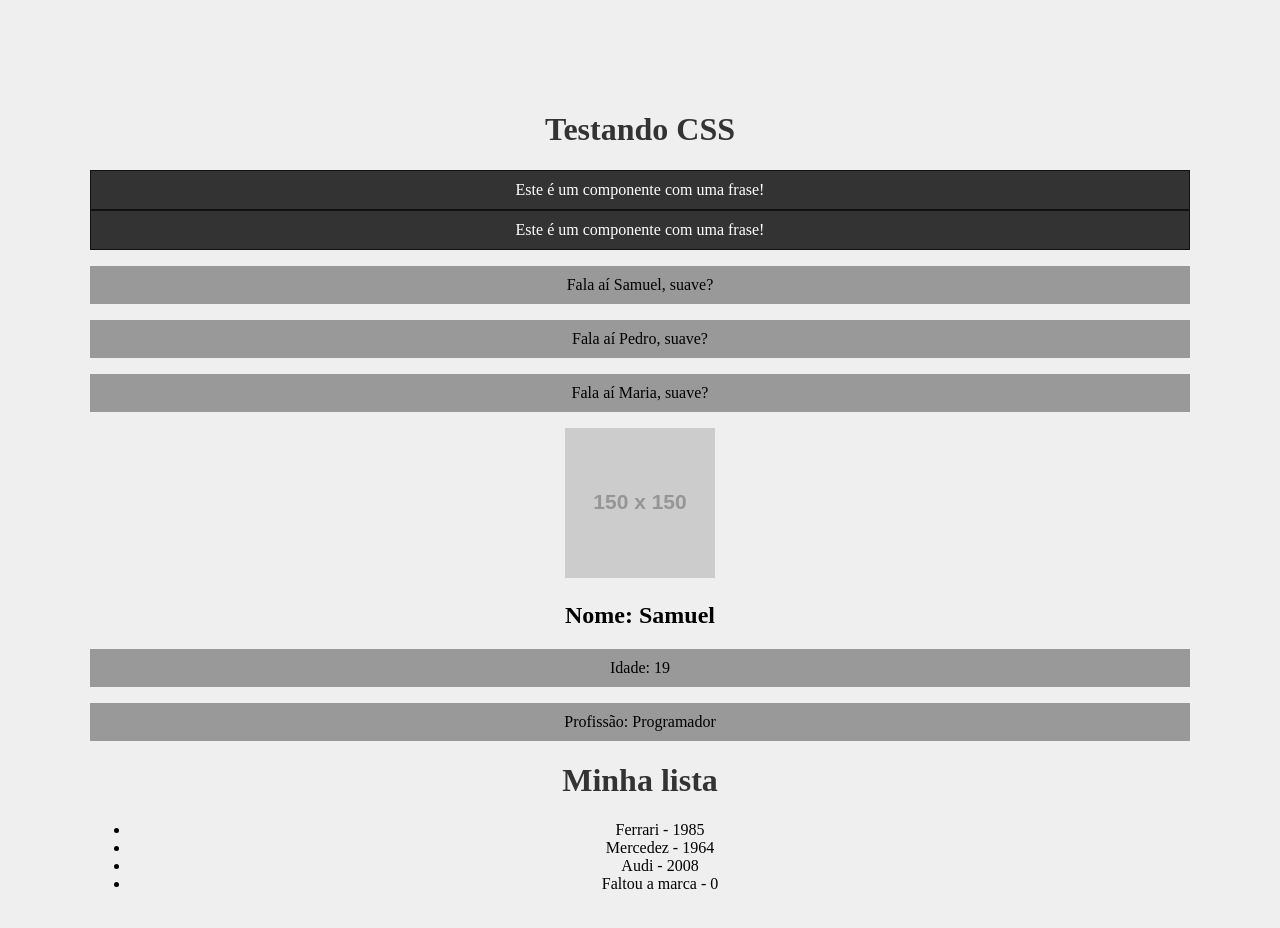
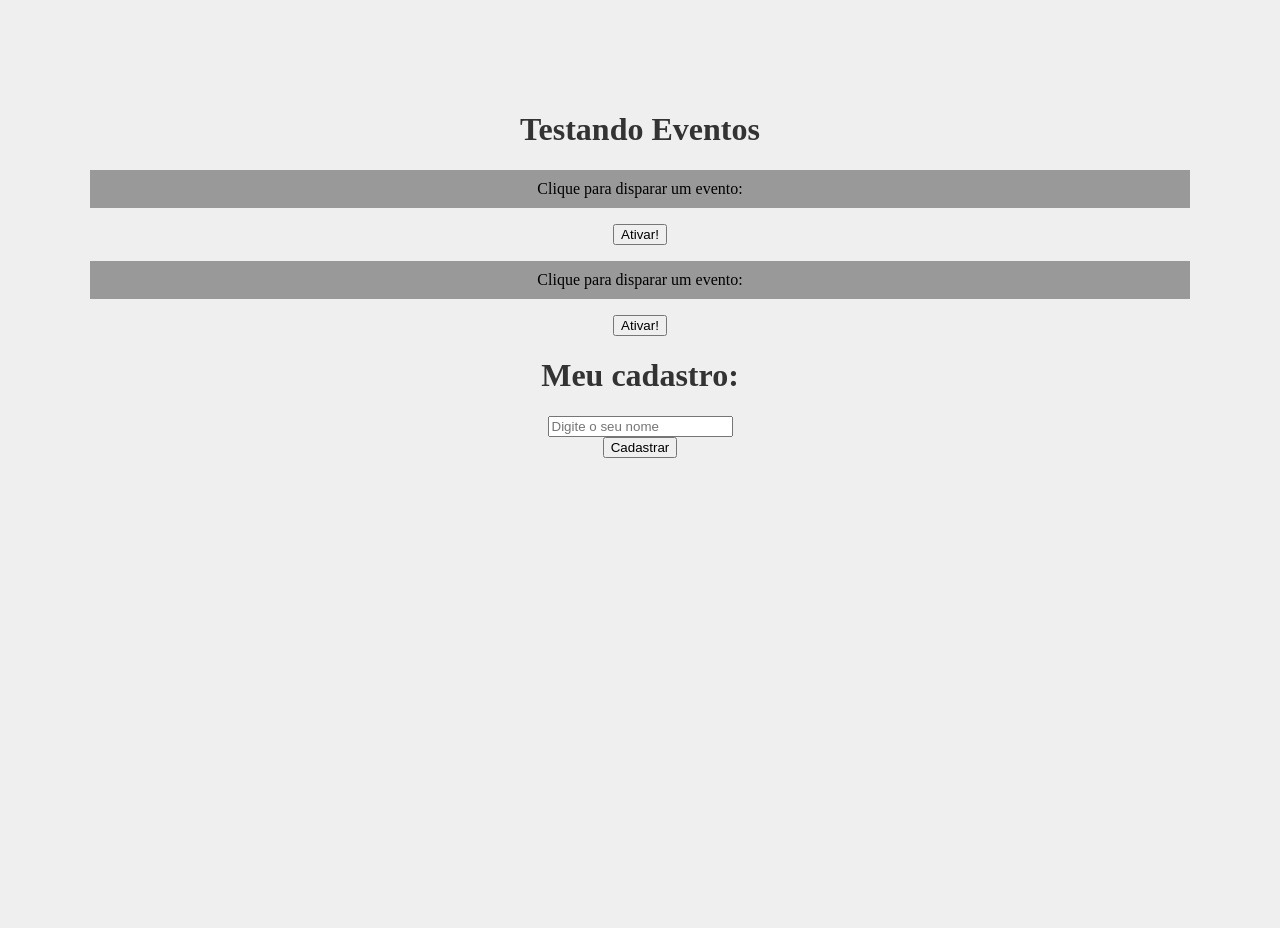
Before and after one commit to Samuel-Nun3s/Estudos-React, a React (Vite) app: page / in a window 1280 px wide. Shown: the top 928 px of the page. Built offline with nearby package versions, Linux system fonts and the light colour scheme.

Commit message:
Eventos no React

```diff
--- a/src/App.jsx
+++ b/src/App.jsx
@@ -1,27 +1,15 @@
 import './App.css';
-import HelloWorld from './components/HelloWorld.jsx';
-import SayMyName from './components/SayMyName.jsx';
-import Pessoa from './components/Pessoa.jsx';
-import Frase from './components/Frase.jsx';
-import List from './components/List.jsx';
+import Evento from './components/Evento';
+import Form from './components/Form';
 
 function App() {
   const nome = "Maria";
   return (
       <div>
-        <h1>Testando CSS</h1>
-        <Frase/>
-        <Frase/>
-        <SayMyName nome="Samuel"/>
-        <SayMyName nome="Pedro"/>
-        <SayMyName nome={nome}/>
-        <Pessoa
-          nome="Samuel"
-          idade="19"
-          profissao="Programador"
-          foto="https://via.placeholder.com/150"
-        />
-        <List/>
+        <h1>Testando Eventos</h1>
+        <Evento numero='1'/>
+        <Evento numero='2'/>
+        <Form />
       </div>
   )
 }
--- /dev/null
+++ b/src/components/Evento.jsx
@@ -0,0 +1,14 @@
+function Evento({ numero }) {
+    function meuEvento() {
+        console.log(`Opa, fui ativado! ${numero}`);
+    }
+
+    return (
+        <div>
+            <p>Clique para disparar um evento:</p>
+            <button onClick={meuEvento}>Ativar!</button>
+        </div>
+    )
+}
+
+export default Evento;
--- /dev/null
+++ b/src/components/Form.jsx
@@ -0,0 +1,22 @@
+function Form() {
+    function cadastrarUsuario(e) {
+        e.preventDefault();
+        console.log('Cadastrou o usuario');
+    }
+
+    return (
+        <div>
+            <h1>Meu cadastro:</h1>
+            <form onSubmit={cadastrarUsuario}>
+                <div>
+                    <input type="text" placeholder="Digite o seu nome"/>
+                </div>
+                <div>
+                    <input type="submit" value="Cadastrar"/>
+                </div>
+            </form>
+        </div>
+    )
+}
+
+export default Form;
```
